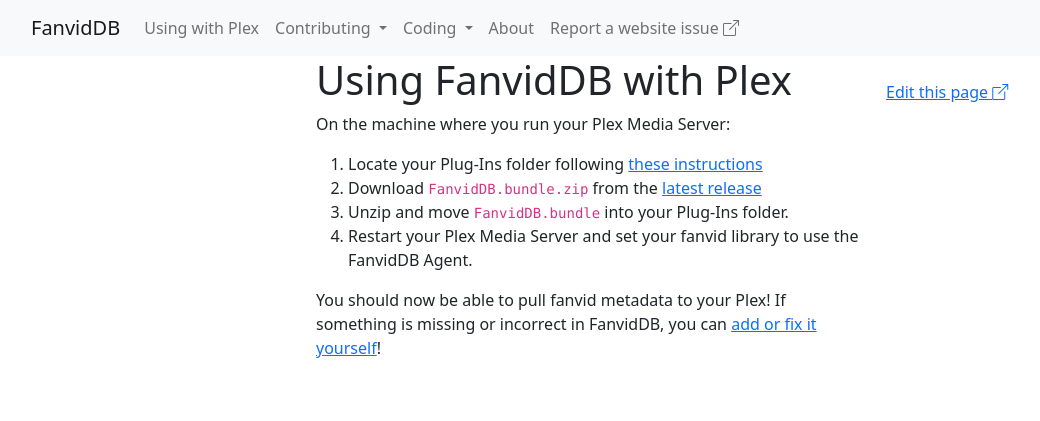
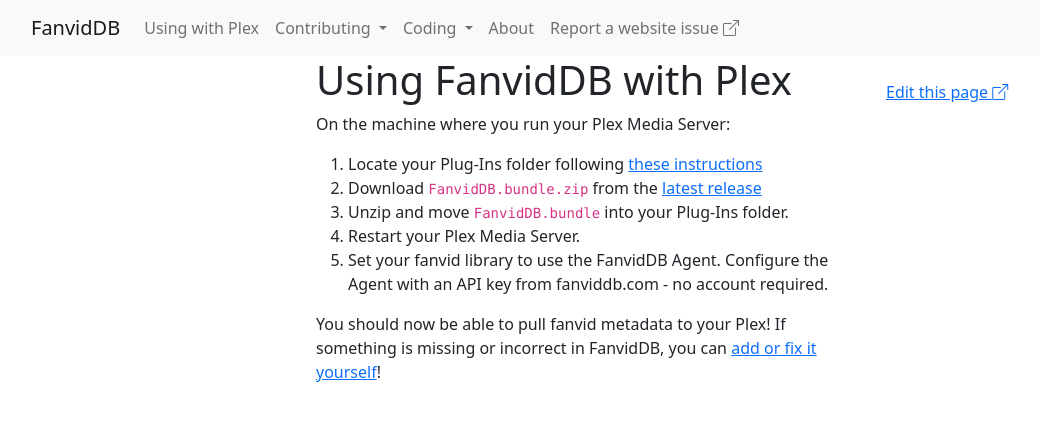
Before and after one commit to FanvidDB/fanviddb-server, a Jekyll site: the page built from docs/index.md, in a window 1280 px wide. Shown: the top 421 px of the page, without its empty margins (51-1091 px from the left). Built offline with Jekyll 4.4.1, drawn with Linux system fonts in a browser that asks for light colours; nearby versions of some CDN libraries.

```diff
--- a/docs/index.md
+++ b/docs/index.md
@@ -10,6 +10,7 @@ On the machine where you run your Plex Media Server:
 1. Locate your Plug-Ins folder following [these instructions](https://support.plex.tv/articles/201106098-how-do-i-find-the-plug-ins-folder/)
 2. Download `FanvidDB.bundle.zip` from the [latest release](https://github.com/FanvidDB/FanvidDB.bundle/releases)
 3. Unzip and move `FanvidDB.bundle` into your Plug-Ins folder.
-4. Restart your Plex Media Server and set your fanvid library to use the FanvidDB Agent.
+4. Restart your Plex Media Server.
+5. Set your fanvid library to use the FanvidDB Agent. Configure the Agent with an API key from fanviddb.com - no account required.
 
 You should now be able to pull fanvid metadata to your Plex! If something is missing or incorrect in FanvidDB, you can [add or fix it yourself](/contributing/fanvid-data.html)!
```
